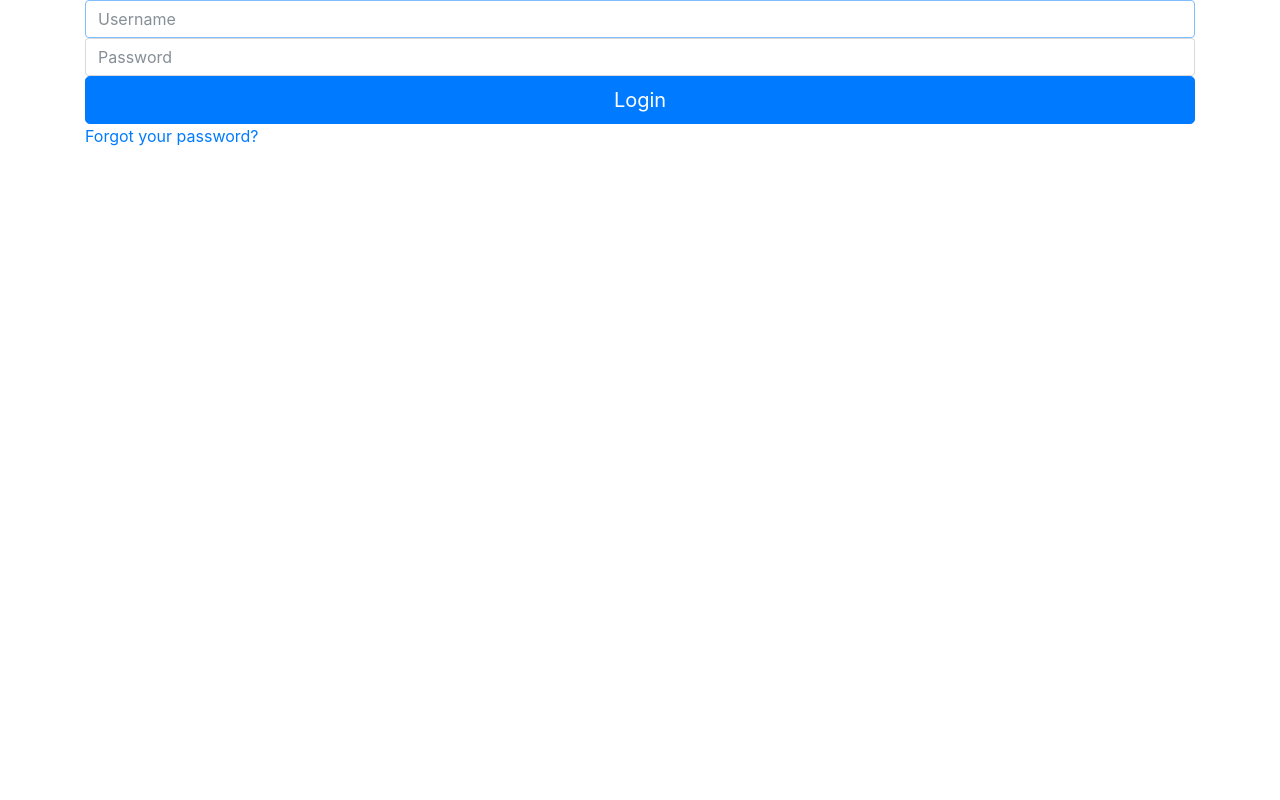
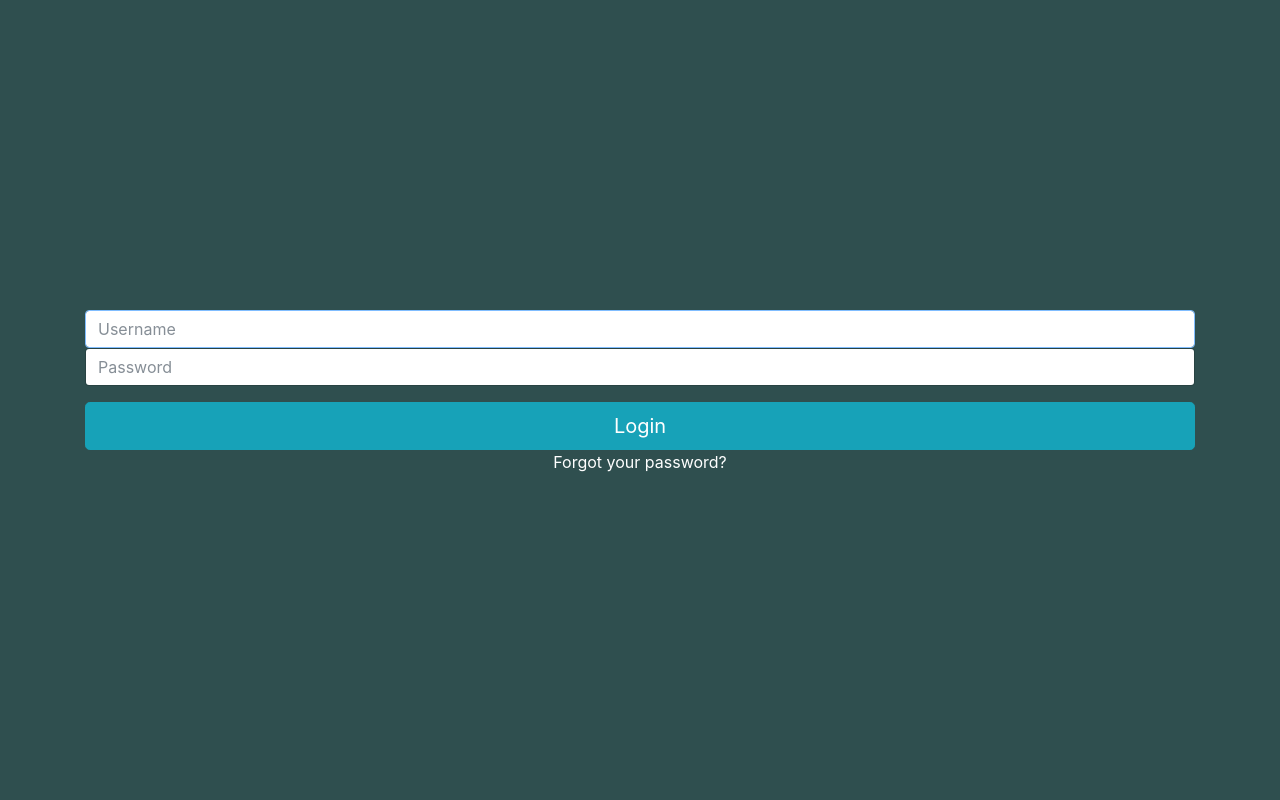
Before and after one commit to AlwaysSylva/web_game, a Django app: page /login/ in a window 1280 px wide. Run offline with Django 3.2, Linux system fonts and the light colour scheme; some libraries are stand-ins or nearby versions.

Commit message:
Centered login form and added some colour

```diff
--- a/templates/base.html
+++ b/templates/base.html
@@ -1,12 +1,12 @@
 <!DOCTYPE html>
-<html lang="en">
+<html lang="en" class="h-100">
 <head>
     {% load static %}
     <link rel="stylesheet" type="text/css" href="{% static 'css/bootstrap.min.css' %}" />
     <meta charset="UTF-8">
     <title>Title</title>
 </head>
-<body>
+<body class="h-100" style="background-color: darkslategrey">
 {% block content %}
 {% endblock content %}
 </body>
--- a/templates/registration/login.html
+++ b/templates/registration/login.html
@@ -17,21 +17,21 @@
     {% endif %}
 {% endif %}
 
-<div class="container">
+<div class="container h-100 d-flex flex-column justify-content-center">
     <form class="form-signin" method="post" action="{% url 'login' %}">
         {% csrf_token %}
         <label class="sr-only">{{ form.username.label_tag }}</label>
         {{ form.username|attr:"class:form-control"|attr:"placeholder:Username" }}
 
         <label class="sr-only">{{ form.password.label_tag }}</label>
-        {{ form.password|attr:"class:form-control"|attr:"placeholder:Password" }}
+        {{ form.password|attr:"class:form-control mb-3"|attr:"placeholder:Password" }}
 
-        <input class="btn btn-lg btn-primary btn-block" type="submit" value="Login" />
+        <input class="btn btn-lg btn-info btn-block" type="submit" value="Login" />
         <input type="hidden" name="next" value="{{ next }}" />
     </form>
 
-{# Assumes you setup the password_reset view in your URLconf #}
-<p><a href="{% url 'password_reset' %}" class="forgot-password">Forgot your password?</a></p>
+    {# Assumes you setup the password_reset view in your URLconf #}
+    <p class="align-self-center"><a href="{% url 'password_reset' %}" class="forgot-password text-white">Forgot your password?</a></p>
 </div>
 
 {% endblock %}
```
